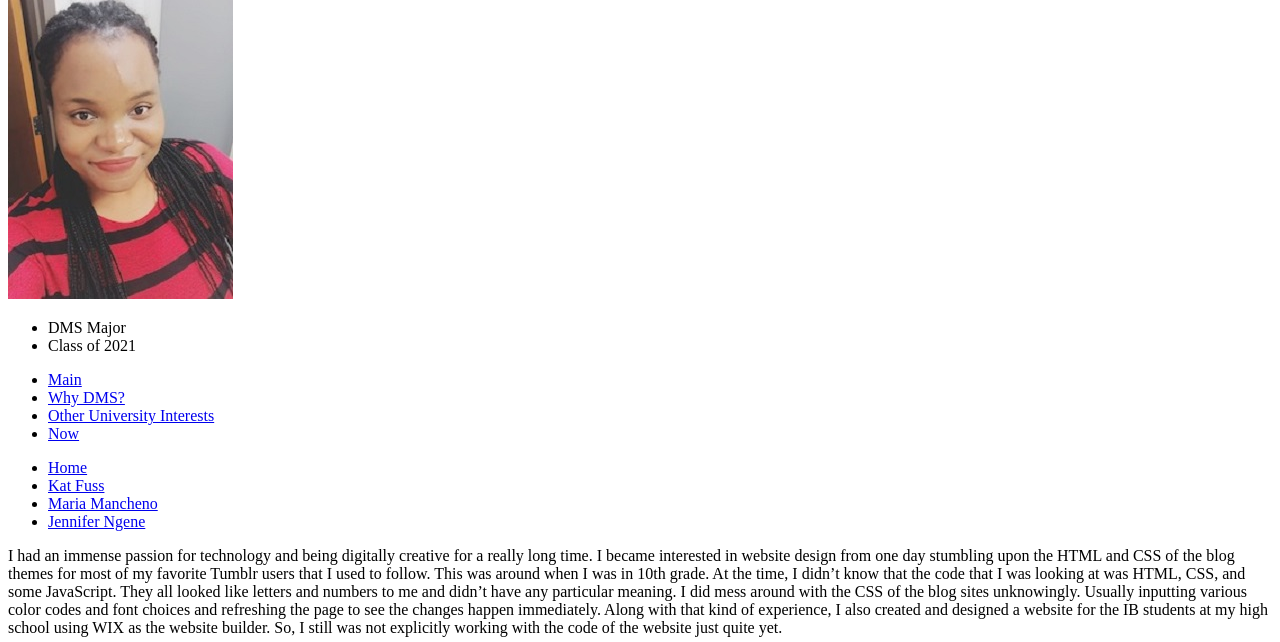
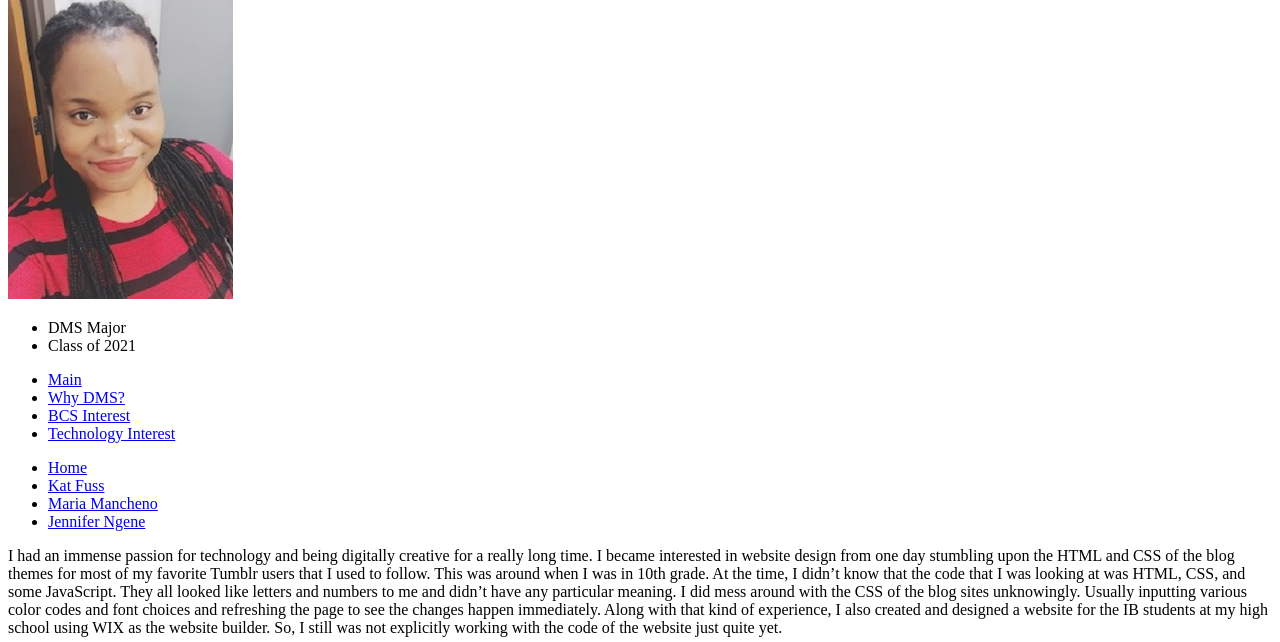
Before and after one commit to vacevedo44/CSC-174---Assignment-3, a PHP site: page /jen/interestsdms.php in a window 1280 px wide. Shown: the part 81-723 px from the top of the page. Run offline with PHP 8.4, Linux system fonts and the light colour scheme.

Commit message:
fixed jen dms interest

```diff
--- a/jen/interestsdms.php
+++ b/jen/interestsdms.php
@@ -24,9 +24,9 @@
    <nav class="inner_nav">
       <ul>
          <li><a href="jen.php">Main</a></li>
-         <li><a href="interestsdms.php">Why DMS?</a></li>
-         <li><a href="university.php">Other University Interests</a></li>
-         <li><a href="now.php">Now</a></li>
+         <li><a href="now_dms.php">Why DMS?</a></li>
+         <li><a href="university.php">BCS Interest</a></li>
+         <li><a href="interestsdms.php">Technology Interest</a></li>
       </ul>
    </nav>
 
--- a/jen/jen.php
+++ b/jen/jen.php
@@ -24,9 +24,9 @@
    <nav class="inner_nav">
       <ul>
          <li><a href="jen.php">Main</a></li>
-         <li><a href="interestsdms.php">Why DMS?</a></li>
-         <li><a href="university.php">Other University Interests</a></li>
-         <li><a href="now.php">Now</a></li>
+         <li><a href="now_dms.php">Why DMS?</a></li>
+         <li><a href="university.php">BCS Interest</a></li>
+         <li><a href="interestsdms.php">Technology Interest</a></li>
       </ul>
    </nav>
 
--- a/jen/now.php
+++ b/jen/now_dms.php
@@ -24,9 +24,9 @@
    <nav class="inner_nav">
       <ul>
          <li><a href="jen.php">Main</a></li>
-         <li><a href="interestsdms.php">Why DMS?</a></li>
-         <li><a href="university.php">Other University Interests</a></li>
-         <li><a href="now.php">Now</a></li>
+         <li><a href="now_dms.php">Why DMS?</a></li>
+         <li><a href="university.php">BCS Interest</a></li>
+         <li><a href="interestsdms.php">Technology Interest</a></li>
       </ul>
    </nav>
 
```
Also changed, not shown: jen/university.php (+4 -4 lines).
